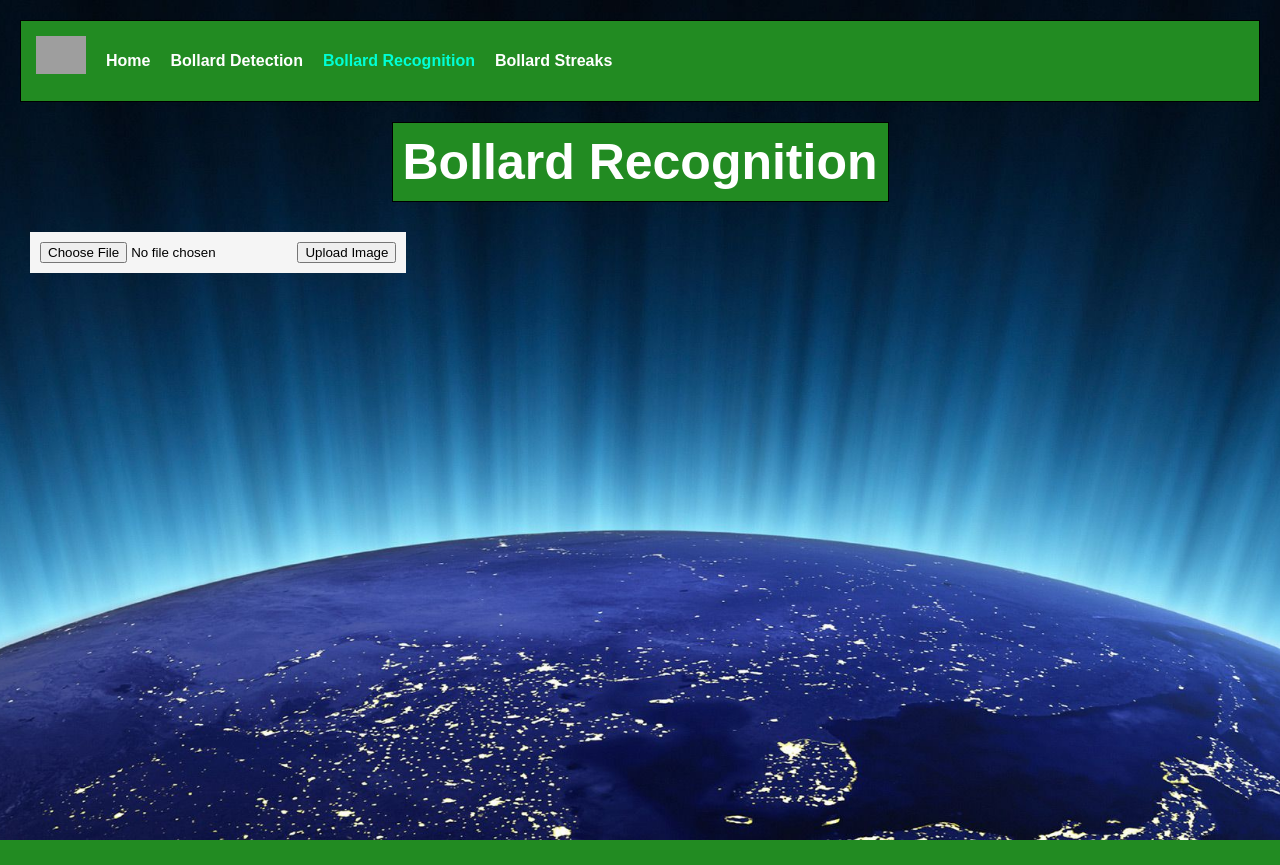
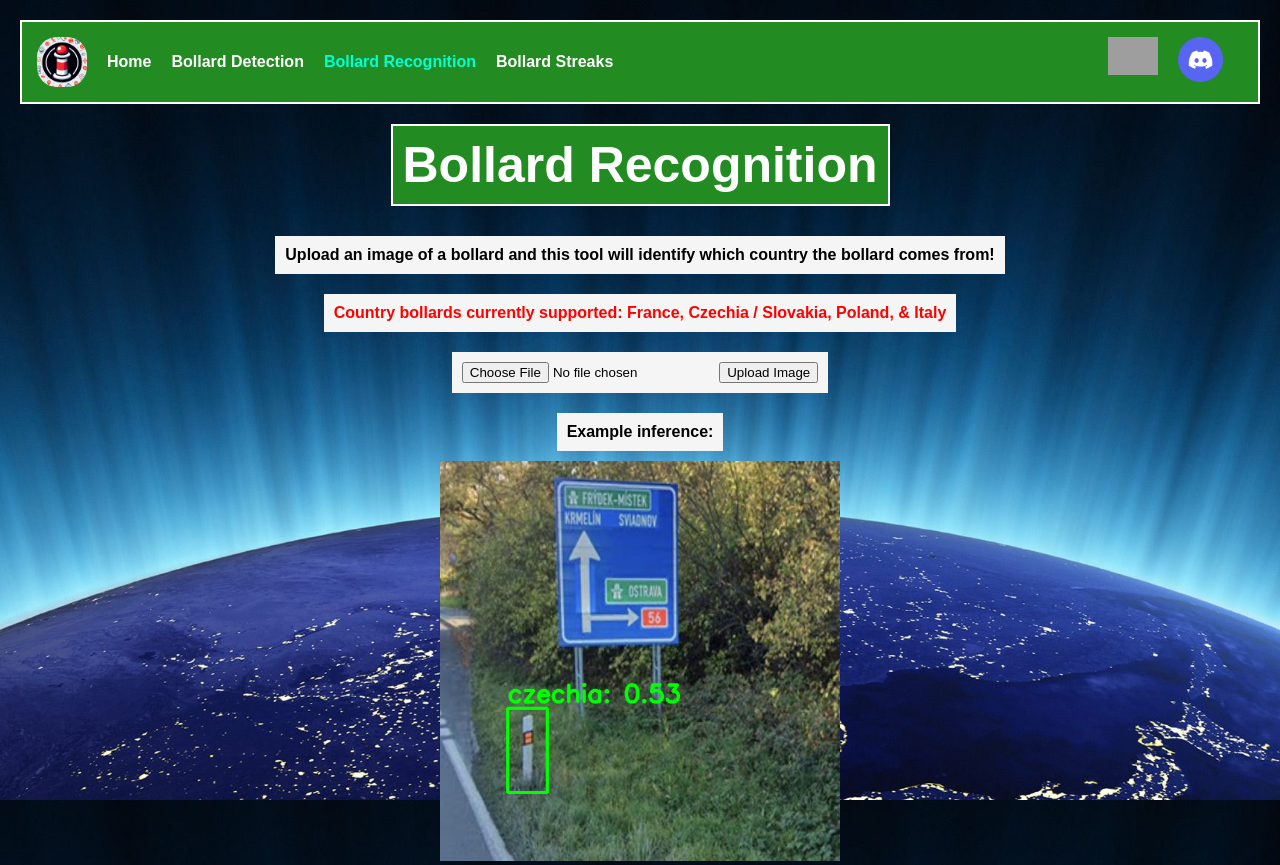
Before and after one commit to joshkabloomy/bollard-detection, a Django app: page /bollard_recognition/upload/ in a window 1280 px wide. Before the commit the page ends 840 px from the top, so only its background shows below. Run offline with Django 4.2, Linux system fonts and the light colour scheme; grey boxes are pictures that could not be loaded.

Commit message:
more website improvements, completed basically detection and recog

```diff
--- a/bollard_streak/templates/bollard_streak/country_streak.html
+++ b/bollard_streak/templates/bollard_streak/country_streak.html
@@ -14,6 +14,10 @@
         <a href="{% url 'opencv_image_upload' %}">Bollard Detection</a>
         <a href="{% url 'yolo_image_upload' %}">Bollard Recognition</a>
         <a href="{% url 'bollard_streak' %}" class="active">Bollard Streaks</a>
+        <div class="right-icons">
+            <a href="https://www.geoguessr.com/user/604c5a52e142340001a0a666" target="_blank" class="profile" ></a>
+            <a href="https://discord.com/users/341617659223474198" target="_blank" class="discord"></a>
+        </div>
     </div>
     <div class="centered-text">
         <h2>Guess the Bollard!</h2>
--- a/bollard_streak/templates/bollard_streak/incorrect.html
+++ b/bollard_streak/templates/bollard_streak/incorrect.html
@@ -12,6 +12,10 @@
         <a href="{% url 'opencv_image_upload' %}">Bollard Detection</a>
         <a href="{% url 'yolo_image_upload' %}">Bollard Recognition</a>
         <a href="{% url 'bollard_streak' %}" class="active">Bollard Streaks</a>
+        <div class="right-icons">
+            <a href="https://www.geoguessr.com/user/604c5a52e142340001a0a666" target="_blank" class="profile" ></a>
+            <a href="https://discord.com/users/341617659223474198" target="_blank" class="discord"></a>
+        </div>
     </div>
     <div class="centered-text">
         <h2>Guess the Bollard!</h2>
--- a/home/templates/home/home.html
+++ b/home/templates/home/home.html
@@ -12,12 +12,17 @@
         <a href="{% url 'opencv_image_upload' %}">Bollard Detection</a>
         <a href="{% url 'yolo_image_upload' %}">Bollard Recognition</a>
         <a href="{% url 'bollard_streak' %}">Bollard Streaks</a>
+        <div class="right-icons">
+            <a href="https://www.geoguessr.com/user/604c5a52e142340001a0a666" target="_blank" class="profile" ></a>
+            <a href="https://discord.com/users/341617659223474198" target="_blank" class="discord"></a>
+        </div>
     </div>
     <div class="centered-text">
         <h1>Bollard Guesser</h1>
     </div>
 
     <div class="centered-text">
+        <div class="logo logo-100"></div>
         <div>
             <a href="{% url 'opencv_image_upload' %}">
                 <button class = "button">Bollard Detection</button>
--- a/image_upload/templates/image_upload/yolo_upload.html
+++ b/image_upload/templates/image_upload/yolo_upload.html
@@ -14,12 +14,20 @@
         <a href="{% url 'opencv_image_upload' %}">Bollard Detection</a>
         <a href="{% url 'yolo_image_upload' %}" class="active">Bollard Recognition</a>
         <a href="{% url 'bollard_streak' %}">Bollard Streaks</a>
+        <div class="right-icons">
+            <a href="https://www.geoguessr.com/user/604c5a52e142340001a0a666" target="_blank" class="profile" ></a>
+            <a href="https://discord.com/users/341617659223474198" target="_blank" class="discord"></a>
+        </div>
     </div>
     <div class="centered-text">
         <h2>Bollard Recognition</h2>
-    </div>
+        <br>
+        <h3>Upload an image of a bollard and this tool will identify which country the bollard comes from!</h3>
+        <br>
+        <h3 style="color:red;">Country bollards currently supported: France, Czechia / Slovakia, Poland, & Italy </h3>
+        <br>
         <h3>
-        <form id="upload-form" action="{% url 'yolo_image_upload' %}" method="post" enctype="multipart/form-data">
+            <form id="upload-form" action="{% url 'yolo_image_upload_success' %}" method="post" enctype="multipart/form-data">
                 {% csrf_token %}
 
                 <input type="file" name="image" id="image-input" accept="image/*">
@@ -27,5 +35,13 @@
             </form>
             <div id="image-preview"></div>
         </h3>
+        <br>
+        <center>
+            <h3>Example inference:</h3>
+            <br>
+            <img src="{% static 'images/inference.png' %}">
+        </center>
+    </div>
+
 </body>
 </html>
--- a/image_upload/views.py
+++ b/image_upload/views.py
@@ -12,7 +12,7 @@ from ultralytics import YOLO
 
 
 
-def opencv_image_upload(request):
+def opencv_image_upload_success(request):
     if request.method == 'POST':
         form = ImageUploadForm(request.POST, request.FILES)
         if form.is_valid():
@@ -27,10 +27,9 @@ def opencv_image_upload(request):
             bollard_cascade = cv2.CascadeClassifier('./trained_haarscascade/haarcascade_bollardv3.xml')
             height, width = img.shape[:2]
             # Resize the image while preserving the aspect ratio
-            resized_down = cv2.resize(img, (400, 200))
-
+            resized_down = cv2.resize(img, (400, 200), interpolation=cv2.INTER_LINEAR)
             gray = cv2.cvtColor(resized_down,cv2.COLOR_BGR2GRAY)
-            bollards = bollard_cascade.detectMultiScale(gray, 1.01, 10)
+            bollards = bollard_cascade.detectMultiScale(gray, 1.01, 5)
             #print(bollards)
             for(x,y,w,h) in bollards:
                 cv2.rectangle(resized_down, (x,y),(x+w,y+h),(255,0,0),2)
@@ -39,7 +38,7 @@ def opencv_image_upload(request):
             resized_up = cv2.resize(resized_down, (width, height))
             resized_up = cv2.resize(resized_up, (400, int(400 / (width/height)) ))
             # Convert processed image to a base64-encoded string
-            _, buffer = cv2.imencode('.png', resized_up)
+            _, buffer = cv2.imencode('.png', resized_up, [int(cv2.IMWRITE_PNG_COMPRESSION), 9])
             img_str = base64.b64encode(buffer).decode()
 
             return render(request, 'image_upload/opencv_success.html', {'processed_image': img_str})
@@ -49,8 +48,8 @@ def opencv_image_upload(request):
 
     return render(request, 'image_upload/opencv_upload.html', {'form': form})
 
-def opencv_image_upload_success(request):
-    return render(request, 'image_upload/opencv_success.html')
+def opencv_image_upload(request):
+    return render(request, 'image_upload/opencv_upload.html')
 
 
 model_path = './bollard_yolo/runs/detect/train/weights/last.pt'
@@ -58,7 +57,7 @@ model = YOLO(model_path)  # load a custom model
 threshold = 0.3
 
 
-def yolo_image_upload(request):
+def yolo_image_upload_success(request):
     if request.method == 'POST':
         form = ImageUploadForm(request.POST, request.FILES)
         if form.is_valid():
@@ -66,14 +65,15 @@ def yolo_image_upload(request):
 
             # Upload Image
             nparr = np.fromstring(image_file.read(), np.uint8)
-            img = cv2.imdecode(nparr, cv2.IMREAD_COLOR)  # Load image directly from memory
-
+            raw_img = cv2.imdecode(nparr, cv2.IMREAD_COLOR)  # Load image directly from memory
+            height, width = raw_img.shape[:2]
+            img = cv2.resize(raw_img,(640,640))
 
             # Perform inference on the image
             results = model(img)[0]
-
+            conf = 0
             for result in results.boxes.data.tolist():
-                    x1, y1, x2, y2, conf, class_id = result
+                x1, y1, x2, y2, conf, class_id = result
 
             if conf > threshold:
                 conf_score = round(conf, 2)
@@ -82,7 +82,7 @@ def yolo_image_upload(request):
                 cv2.putText(img, label, (int(x1), int(y1 - 10)),
                             cv2.FONT_HERSHEY_SIMPLEX, 1.3, (0, 255, 0), 3, cv2.LINE_AA)
 
-            height, width = img.shape[:2]
+
             resized_down = cv2.resize(img, (400, int(400 / (width/height)) ))
             # Convert processed image to a base64-encoded string
             _, buffer = cv2.imencode('.png', resized_down)
@@ -93,5 +93,5 @@ def yolo_image_upload(request):
         form = ImageUploadForm()
 
     return render(request, 'image_upload/yolo_upload.html', {'form': form})
-def yolo_image_upload_success(request):
-    return render(request, 'image_upload/yolo_success.html')
+def yolo_image_upload(request):
+    return render(request, 'image_upload/yolo_upload.html')
--- a/static/css/style.css
+++ b/static/css/style.css
@@ -7,7 +7,7 @@ h1 {
     display:inline-block;
     font-size: 50px;
     color: rgb(255, 255, 255);
-    border: 5px solid #000;
+    border: 3px solid #000;
     background-color: rgb(202, 17, 17);
     margin: 20px auto; /* Center the h1 element horizontally */
     padding: 10px; /* Add padding for better visual */
@@ -18,7 +18,7 @@ h2 {
     display:inline-block;
     font-size: 50px;
     color: #fff;
-    border: 1px solid #000;
+    border: 2px solid #FFF;
     background-color: rgb(34, 139, 34);
     margin: 20px auto; /* Center the h1 element horizontally */
     padding: 10px; /* Add padding for better visual */
@@ -55,10 +55,11 @@ h3 {
 .navbar {
     display: flex;
     align-items: center;
+
     background-color: rgb(34, 139, 34); /* Background color */
     color: #fff; /* Text color */
     padding: 15px; /* Padding around content */
-    border: 1px solid #000;
+    border: 2px solid #FFF;
 }
 
 /* Style for the navigation links */
@@ -74,17 +75,50 @@ h3 {
     color: rgb(0, 255, 213); /* Change color for the active link */
 }
 .logo {
+    display: inline-block;
+    border-radius: 40%;
+    margin-right: 20px;
+    background-image:url("../images/logo.jpeg");
+    width: 50px;
+    height: 50px;
+    background-size: contain;
+    background-repeat: no-repeat;
+}
+.logo-100{
+    width:100px;
+    height:100px;
+}
+.right-icons {
+    display: flex;
+    align-items: center;
+    margin-left: auto;
+}
+.discord{
+    display: inline-block;
+    border-radius: 40%;
+    margin-right: 20px;
+    background-image: url("../images/discord.png");
+    width:45px;
+    height:50px;
+    background-size: contain;
+    background-repeat: no-repeat;
+    margin-left: auto;
+}
+.profile {
+    display: inline-block;
     margin-right: 20px;
     background-image:url("../images/geoguessr1.png");
     width: 50px;
     height: 50px;
     background-size: contain;
     background-repeat: no-repeat;
+    margin-left: auto;
 }
 .subpage_background {
     background-image:url("../images/world_background.jpeg");
     background-repeat: no-repeat; /* Prevent image from repeating */
     background-size: cover; /* Cover the entire background */
     background-position: center; /* Center the image */
+    background-attachment: fixed;
     height: 100vh;
 }
```
Also changed, not shown: image_upload/templates/image_upload/opencv_success.html (+10 -1 lines), image_upload/templates/image_upload/opencv_upload.html (+17 -2 lines), image_upload/templates/image_upload/yolo_success.html (+11 -1 lines), static/images/detect.png (added), static/images/discord.png (added), static/images/inference.png (added), static/images/logo.jpeg (added). Lines whose indentation alone changed are shown as unchanged.
